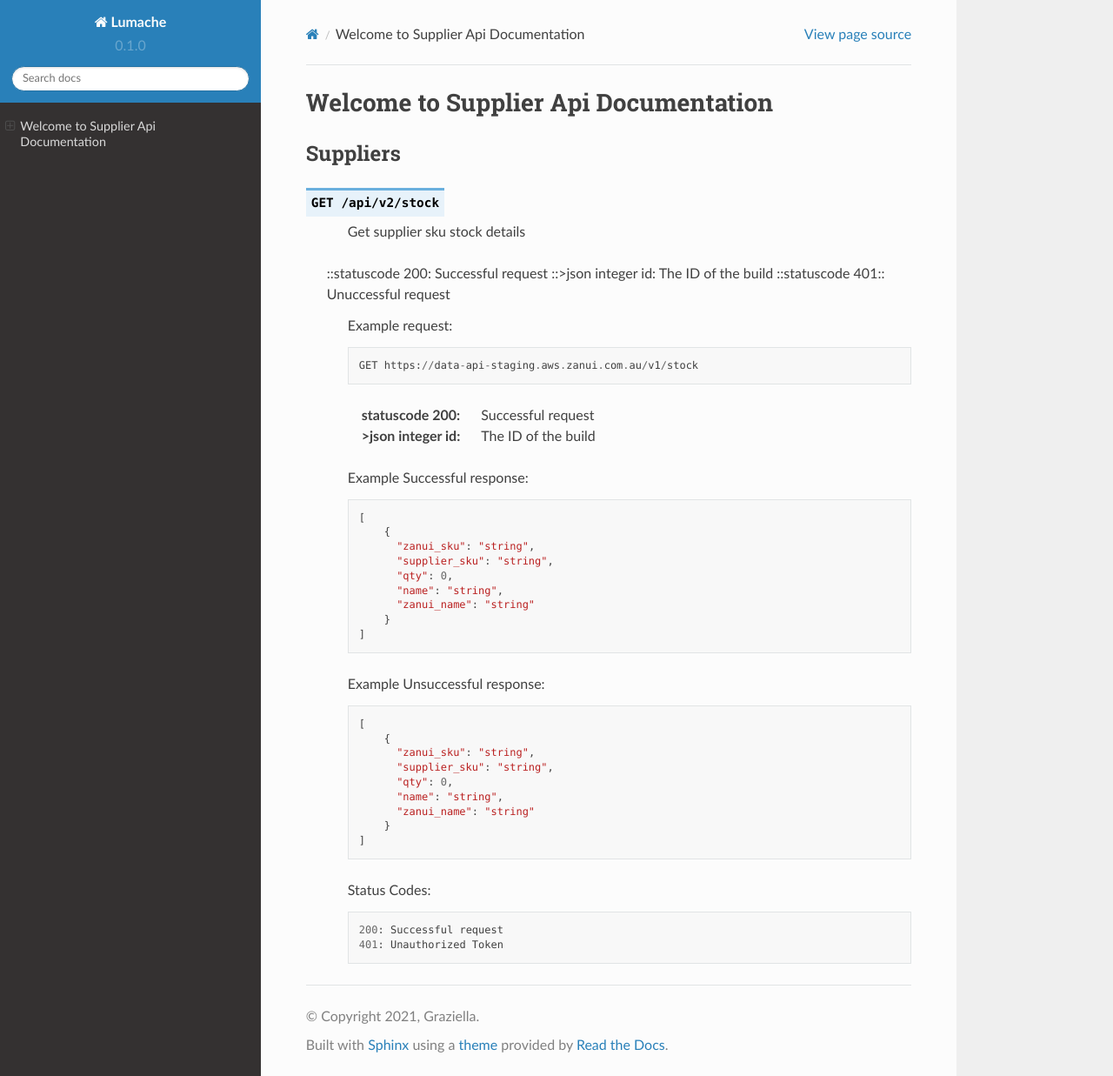
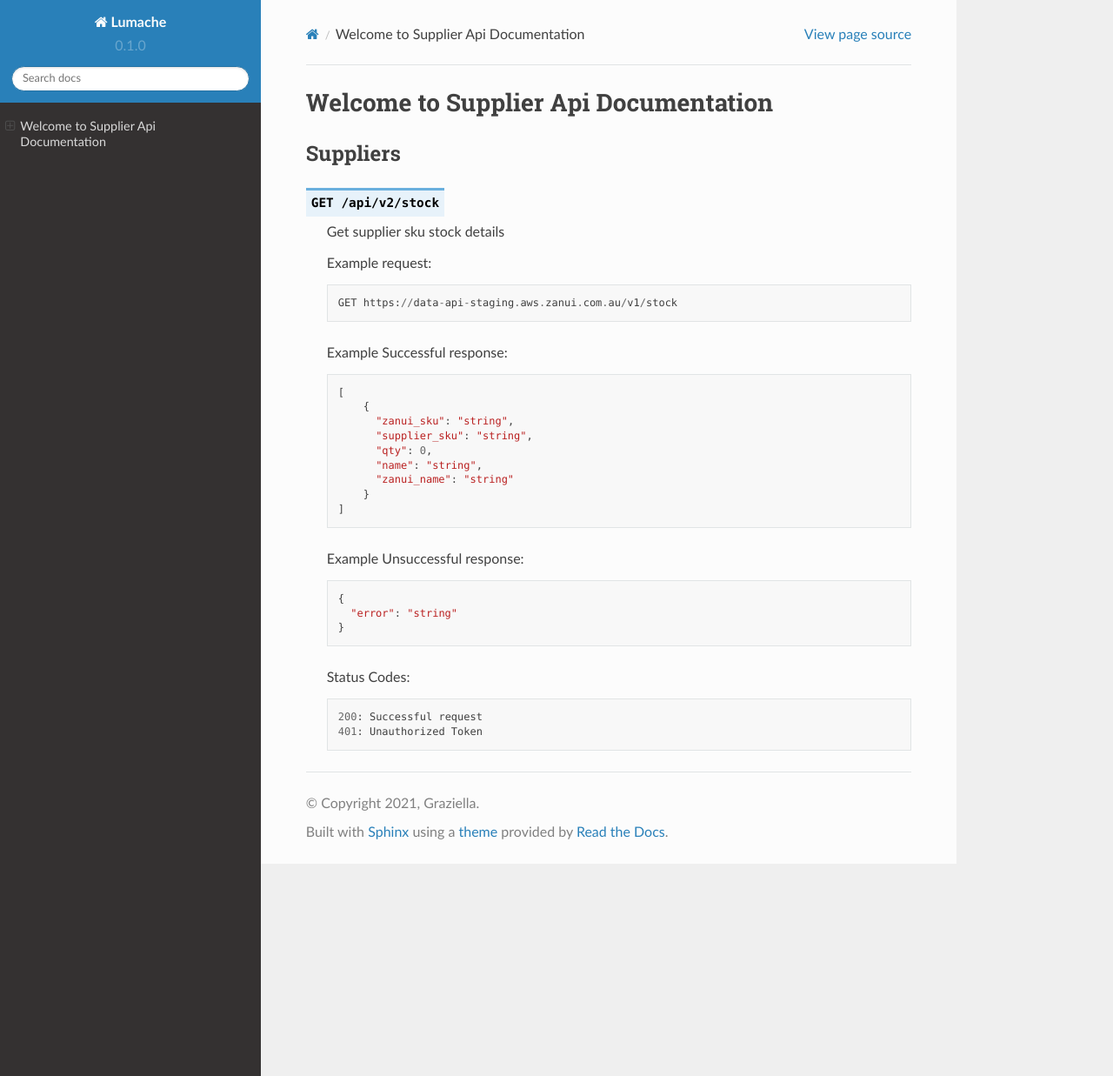
Before and after one commit to lalustine7/Supplier-API-Documentation, a Sphinx documentation site: the page built from docs/source/index.rst, in a window 1280 px wide and 1237 px high. Shown: the whole window at 87% size. Built offline with Sphinx 7.4.7 and the Read the Docs theme 2.0.0, drawn with Linux system fonts in a browser that asks for light colours.

Commit message:
Complete Get Stock API

```diff
--- a/docs/source/index.rst
+++ b/docs/source/index.rst
@@ -8,16 +8,9 @@ Suppliers
 
       Get supplier sku stock details
 
-     ::statuscode 200: Successful request
-     ::>json integer id: The ID of the build
-     ::statuscode 401:: Unuccessful request
-
       Example request::
 
              GET https://data-api-staging.aws.zanui.com.au/v1/stock
-
-      :statuscode 200: Successful request
-      :>json integer id: The ID of the build
 
       Example Successful response::
 
@@ -33,15 +26,9 @@ Suppliers
 
       Example Unsuccessful response::
 
-        [
-            {
-              "zanui_sku": "string",
-              "supplier_sku": "string",
-              "qty": 0,
-              "name": "string",
-              "zanui_name": "string"
-            }
-        ]
+        {
+          "error": "string"
+        }
 
       Status Codes::
 
```
